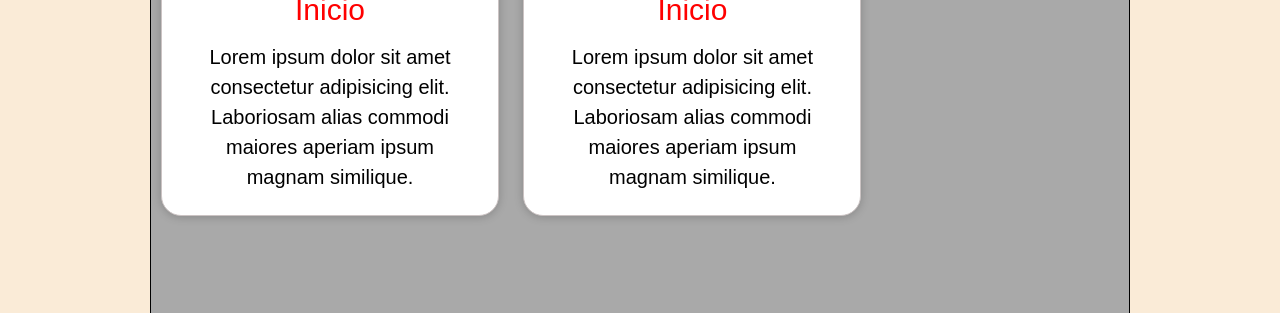
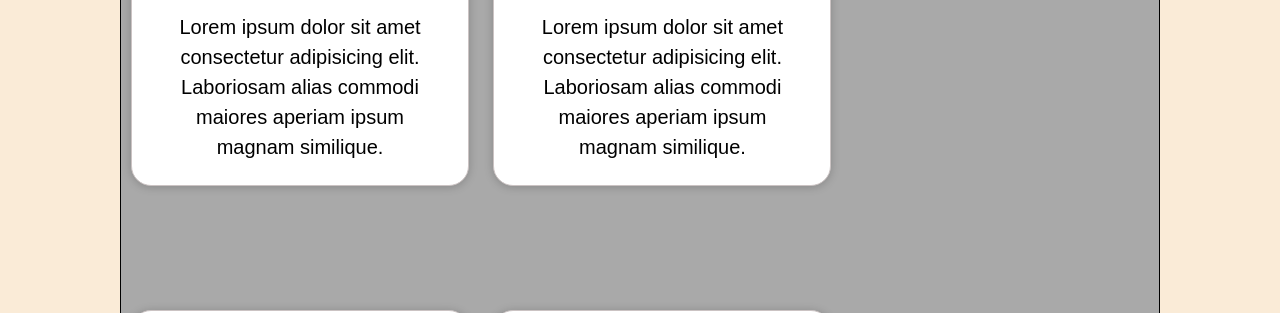
Before and after one commit to 123Kevin4567/Tarjetas, a plain HTML site: page index.html in a window 1280 px wide. Shown: the part 1163-1476 px from the top of the page. Drawn offline with Linux system fonts and the light colour scheme.

Commit message:
Update main.css

```diff
--- a/main.css
+++ b/main.css
@@ -11,7 +11,7 @@ body{
 
 main{
   background-color:darkgray;
-  margin: 150px 150px;
+  margin: 120px 120px;
   border: 1px solid;
 }
 
```
